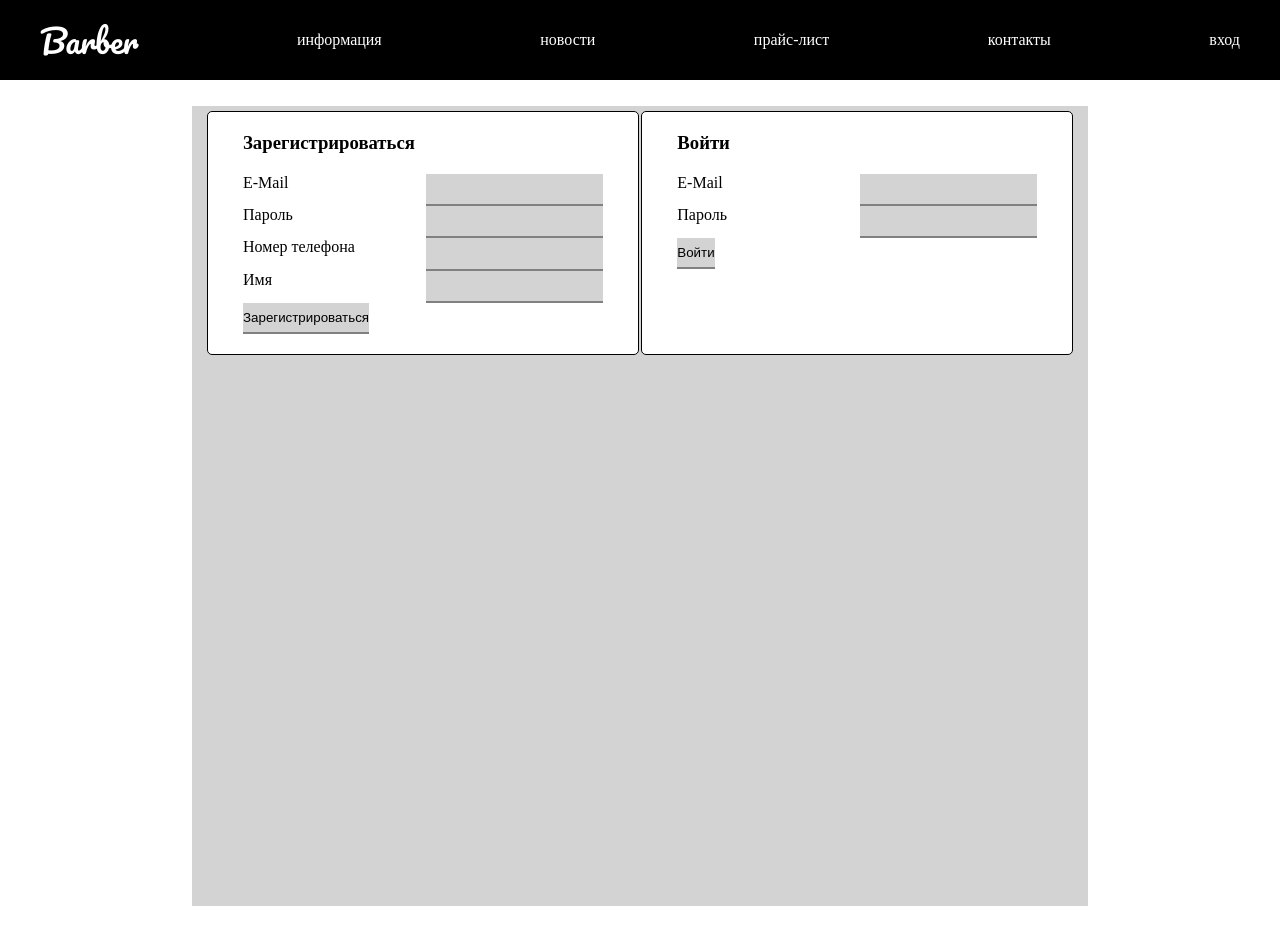
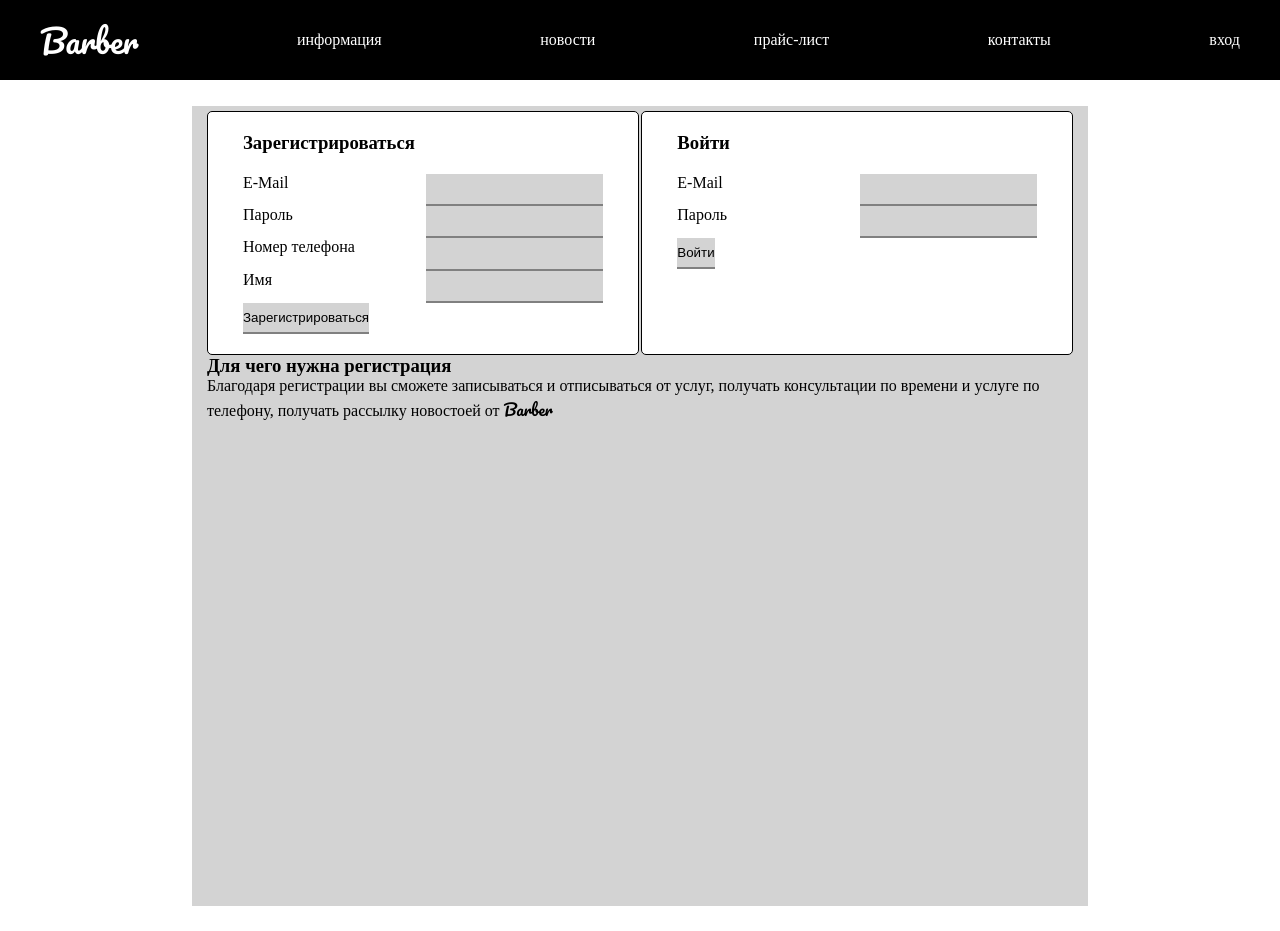
Before and after one commit to Makarov-Ivan/final_project-1, a React (Create React App) app: page /enter in a window 1280 px wide. Built offline with nearby package versions, Linux system fonts and the light colour scheme.

Commit message:
about registration

```diff
--- a/src/pages/EnterPage/EnterPage.jsx
+++ b/src/pages/EnterPage/EnterPage.jsx
@@ -14,6 +14,14 @@ export const EnterPage = () => {
       <div className='enterPage__enterForm'>
         <Enter />
       </div>
+      <div className='enterPage__aboutRegistration'>
+        <h3>Для чего нужна регистрация</h3>
+        <p>
+          Благодаря регистрации вы сможете записываться и отписываться от услуг,
+          получать консультации по времени и услуге по телефону, получать
+          рассылку новостоей от <span>Barber</span>
+        </p>
+      </div>
     </div>
   );
 };
--- a/src/pages/EnterPage/enterPage.scss
+++ b/src/pages/EnterPage/enterPage.scss
@@ -2,6 +2,7 @@
   display: flex;
   justify-content: space-between;
   padding: 5px 15px;
+  flex-wrap: wrap;
   & > h2 {
     display: none;
   }
@@ -27,6 +28,12 @@
       }
     }
   }
+  &__aboutRegistration {
+    width: 100%;
+    & > p > span {
+      font-family: "Pacifico", cursive;
+    }
+  }
 }
 
 input {
```
